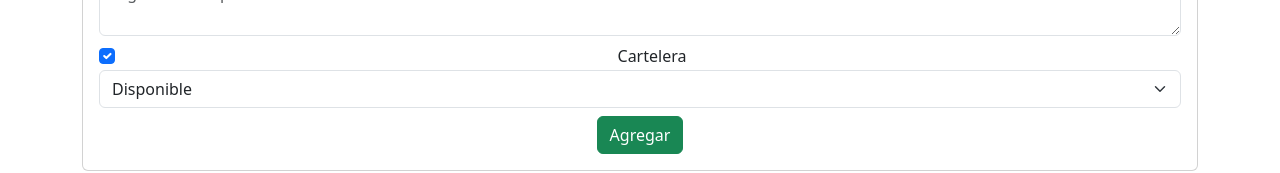
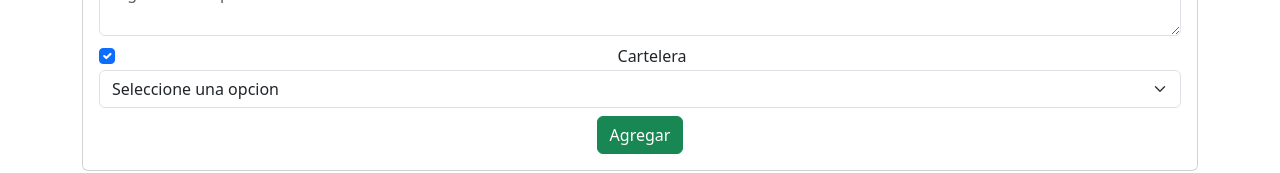
Before and after one commit to jotaalvarezz/react-vite-fundamentos, a React (Vite) app: page / in a window 1280 px wide. Shown: the part 130-303 px from the top of the page. Built offline with nearby package versions, Linux system fonts and the light colour scheme.

Commit message:
actualizar terminado

```diff
--- a/src/components/Films.jsx
+++ b/src/components/Films.jsx
@@ -12,9 +12,15 @@ const Films = ({films, setFilm}) => {
     }
 
     const UpdateFilm = (item) => {
-        console.log("item ", item)
-        const film = films.find(prev => prev.id == item.id)
-
+        const index = films.findIndex(prev => prev.id == item.id)
+        const array = [...films]
+        array[index] = {
+            ...item,
+            state: item.state === 'Disponible' ? 'No Disponible': 'Disponible'
+        }
+        setFilm(
+            array
+        )
     }
 
     return (
--- a/src/components/Formulario.jsx
+++ b/src/components/Formulario.jsx
@@ -45,6 +45,7 @@ const Formulario = ({films, setFilm}) => {
 
     const handleChange = (e) => {
         const {name, type, checked, value} = e.target
+        console.log("select ", name, value)
         setTest({
             ...test,
             [name]: type === "checkbox" ?
@@ -83,8 +84,9 @@ const Formulario = ({films, setFilm}) => {
                     <select className="form-select"
                         onChange={handleChange}
                         name="state"
-                        aria-label="Seleccione algo"
+                        aria-label="Seleccione una opcion"
                     >
+                        <option selected>Seleccione una opcion</option>
                         <option value={1}>Disponible</option>
                         <option value={2}>No Disponible</option>
                     </select>
```
